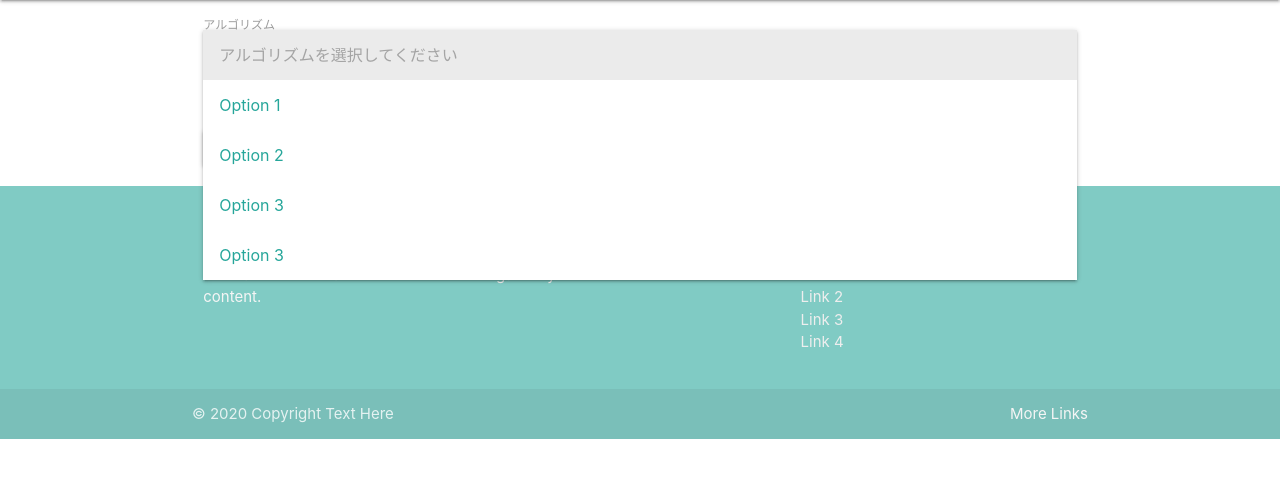
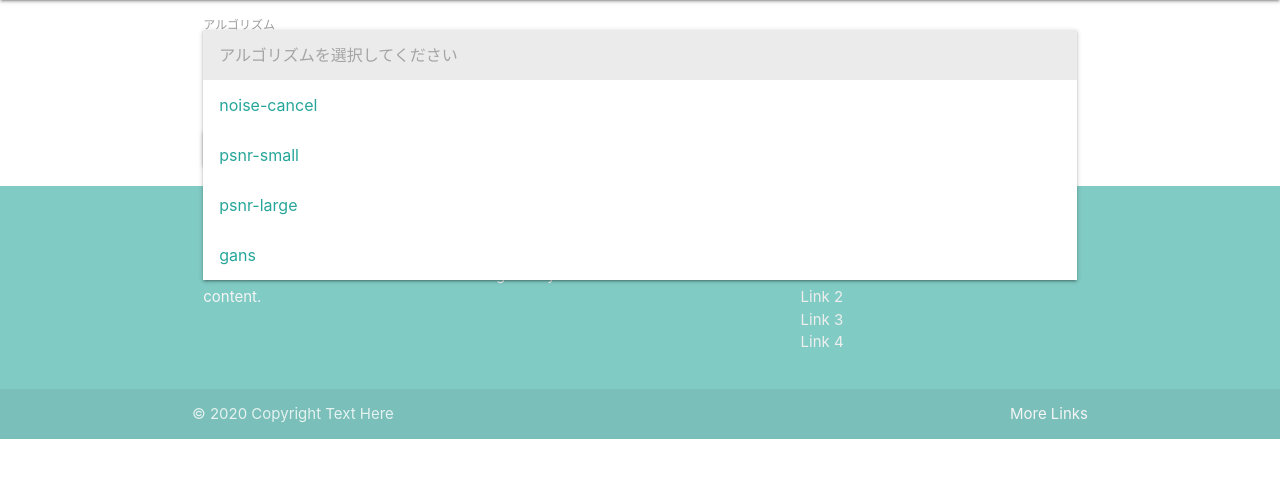
Before and after one commit to matsui-k-dmj/flask-isr, a Flask app: page / in a window 1280 px wide, after a click on "アルゴリズムを選択してください". Shown: the part 64-542 px from the top of the page. Run offline with Flask 2, Linux system fonts and the light colour scheme.

Commit message:
アルゴリズムGPUで動いた

```diff
--- a/app.py
+++ b/app.py
@@ -18,7 +18,8 @@ def upload():
     print(request.files)
 
     img = model.super_resolution(
-        bytes2image(request.files["image"].stream.read()))
+        bytes2image(request.files["image"].stream.read()),
+        request.form['algo'])
 
     retval, buf = cv2.imencode('.png', img)
 
--- a/templates/index.html
+++ b/templates/index.html
@@ -9,10 +9,10 @@
 
                     <select name="algo">
                         <option value="" disabled selected>アルゴリズムを選択してください</option>
-                        <option value="1">Option 1</option>
-                        <option value="2">Option 2</option>
-                        <option value="3">Option 3</option>
-                        <option value="3">Option 3</option>
+                        <option value="noise-cancel">noise-cancel</option>
+                        <option value="psnr-small">psnr-small</option>
+                        <option value="psnr-large">psnr-large</option>
+                        <option value="gans">gans</option>
                     </select>
                     <label>アルゴリズム</label>
                 </div>
```
Also changed, not shown: model.py (+9 -3 lines), .devcontainer/requirements.txt (deleted), README.md, 1 other file.
